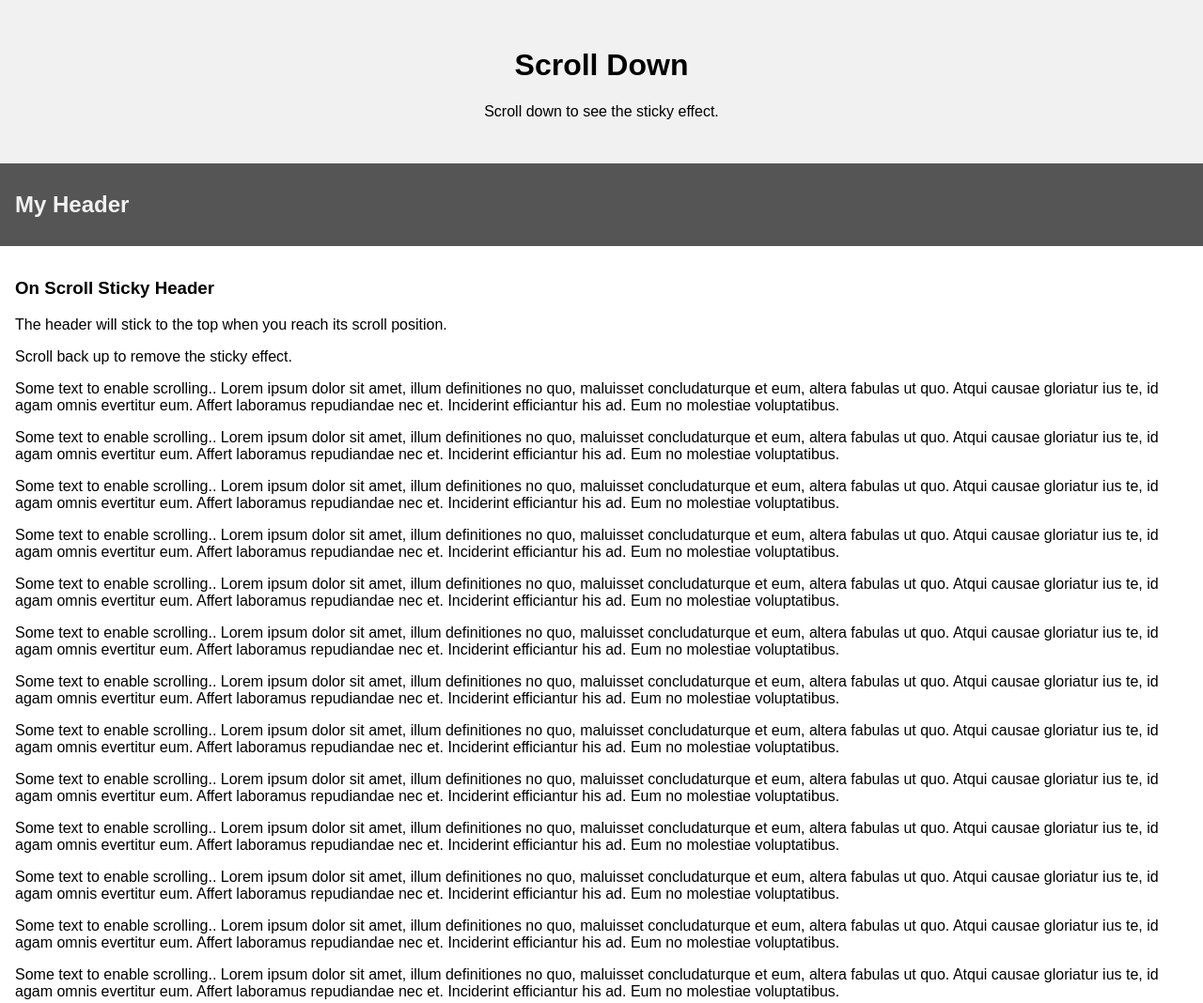
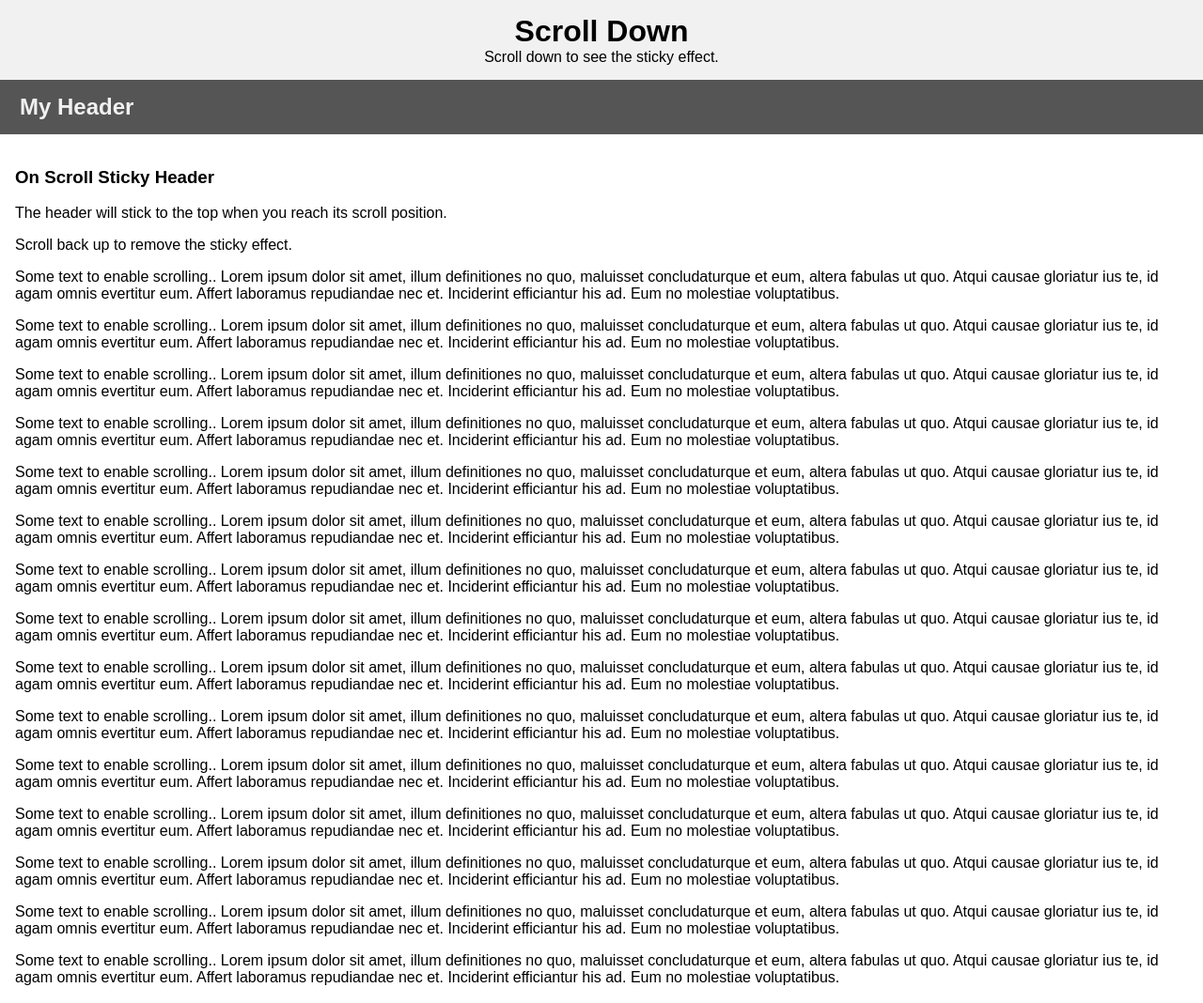
Before and after one commit to nirajbhutada/AnalytIQ, a plain HTML site: page index.html in a window 1280 px wide. Shown: the top 1068 px of the page at 94% size. Drawn offline with Linux system fonts and the light colour scheme.

Commit message:
Update index.html

```diff
--- a/index.html
+++ b/index.html
@@ -1,6 +1,7 @@
 <!DOCTYPE html>
 <html>
 <head>
+  <title>AnalytIQ</title>
 <meta name="viewport" content="width=device-width, initial-scale=1">
 <style>
 body {
@@ -10,16 +11,20 @@ body {
 
 .top-container {
   background-color: #f1f1f1;
-  padding: 30px;
+  padding: 15px;
   text-align: center;
 }
-
+.top-container h1, .top-container p{
+  margin:0;
+}
 .header {
   padding: 10px 16px;
   background: #555;
   color: #f1f1f1;
 }
-
+.header h2{
+  margin:5px;
+}
 .content {
   padding: 16px;
 }
```
